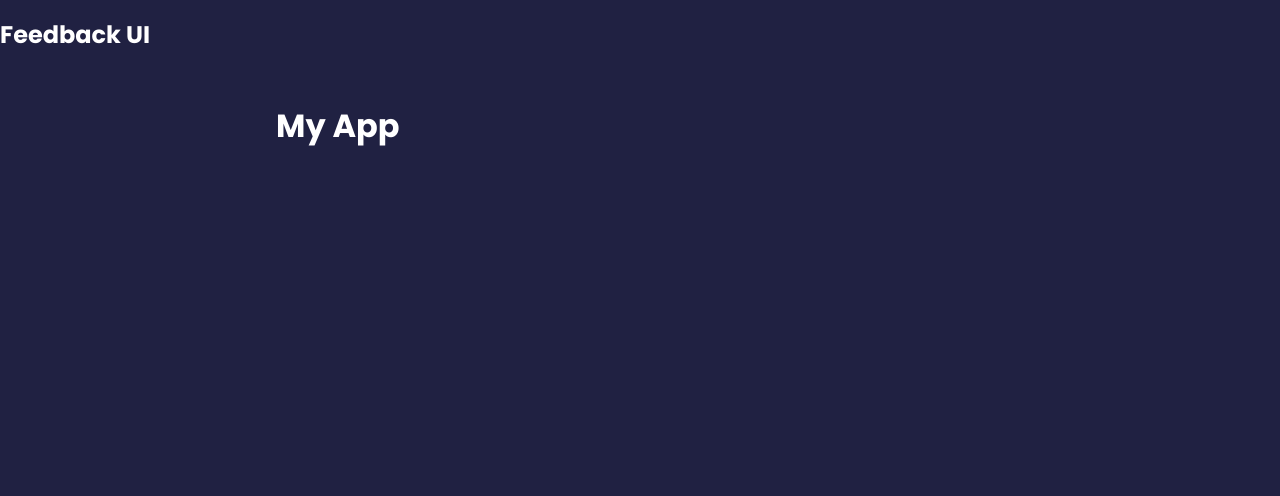
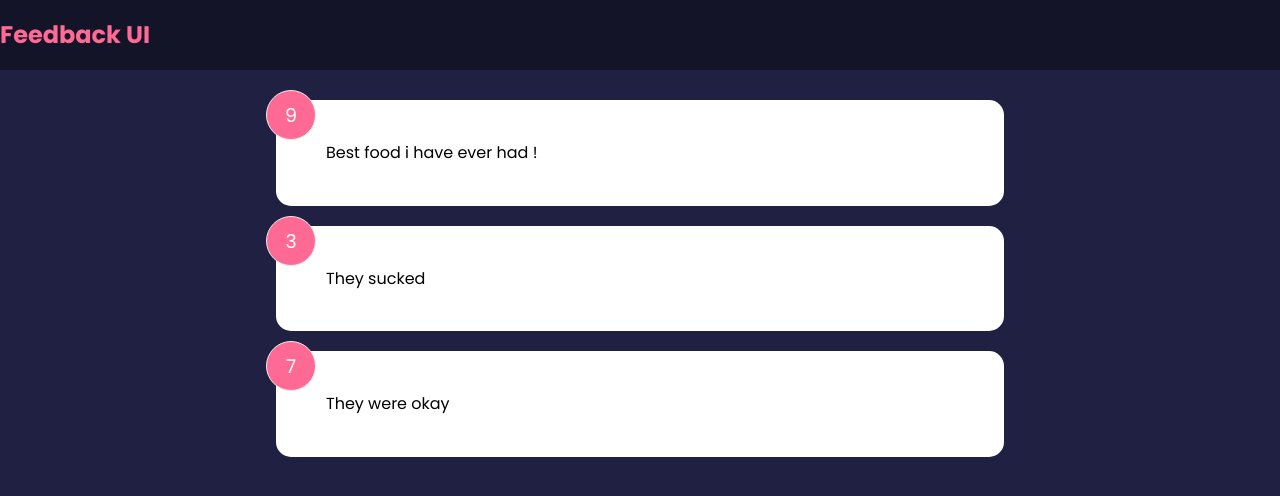
Before and after one commit to 4lexjandro/Jan24, a React (Create React App) app: page / in a window 1280 px wide. Shown: the top 496 px of the page. Built offline with nearby package versions, Linux system fonts and the light colour scheme.

Commit message:
card component working fine

```diff
--- a/package.json
+++ b/package.json
@@ -8,6 +8,7 @@
     "@testing-library/user-event": "^13.5.0",
     "react": "^17.0.2",
     "react-dom": "^17.0.2",
+    "react-icons": "^4.3.1",
     "react-scripts": "5.0.0",
     "web-vitals": "^2.1.3"
   },
--- a/src/App.js
+++ b/src/App.js
@@ -1,39 +1,20 @@
-import React from 'react'
-
-
-
-
+import {useState} from 'react'
 import Header from "./components/Header"
+import FeedbackList from "./components/FeedbackList"
+import FeedbackData from './data/FeedbackData'
 
 
 function App() {
-
-
+    const [feedback, setFeedback] = useState (FeedbackData)
 
     return (
         <>
             <Header />
             <div className='container'>
-            <h1>My App</h1>
+            <FeedbackList feedback={feedback}/>
             </div>
         </>
-
-
     )
 }
 
 export default App
-
-
-
-//Anything major - git add *
-// Git status
-// Git commit -m "message here"
-//Git push
-
-//Git log (commit history)
-//GIT CHECKOUT "BRANCH NAME" - Switches branches
-//Git pull to pull branches
-//Git merge PadInput/ or branch name
-
-//Source control in VS accept current changes for package-lock.json
--- /dev/null
+++ b/src/components/FeedbackItem.jsx
@@ -0,0 +1,27 @@
+import PropTypes from 'prop-types'
+import Card from './shared/Card'
+
+
+
+
+function FeedbackItem({item}) {
+
+
+
+
+
+  return (
+    <Card >
+
+      <div className='num-display'>{item.rating}</div>
+      <div className='text-display'>{item.text}</div>
+
+  </Card>
+  )
+}
+
+FeedbackItem.propTypes = {itemitem: PropTypes.object.isRequired,
+}
+
+
+export default FeedbackItem;
--- /dev/null
+++ b/src/components/FeedbackList.jsx
@@ -0,0 +1,28 @@
+import FeedbackItem from './FeedbackItem'
+import PropTypes from 'prop-types'
+
+function FeedbackList({feedback}) {
+    if (!feedback || feedback.length === 0){
+        return <p>No Feedback yet</p>
+    }
+
+
+
+  return <div className='feedback-list'>
+      {feedback.map((item) => (
+          <FeedbackItem key={item.id} item={item} />
+
+      ))}
+  </div>;
+}
+FeedbackList.propTypes = {
+    feedback: PropTypes.arrayOf (
+        PropTypes.shape({
+        id: PropTypes.number.isRequired,
+        text: PropTypes.string.isRequired,
+        rating: PropTypes.number.isRequired,
+    })
+    )
+}
+
+export default FeedbackList;
--- a/src/components/Header.jsx
+++ b/src/components/Header.jsx
@@ -5,9 +5,19 @@
 
 
 
-function Header({ text }) {
+function Header({ text, bgColor, textColor }) {
+ const headerStyles = {
+    backgroundColor: bgColor,
+    color: textColor,
+
+    }
+
+
+
+
+
   return (
-    <header>
+    <header style ={headerStyles}>
         <div className='comtainer'>
           <h2>{text}</h2>
         </div>
@@ -18,10 +28,14 @@
 
 Header.defaultProps = {
     text: 'Feedback UI',
+    bgColor: 'rgba(0,0,0,0.4)',
+    textColor: '#ff6a95',
 }
 
 Header.propTypes = {
-    text: PropTypes.string
+    text: PropTypes.string,
+    bgColor: PropTypes.string,
+    textColor: PropTypes.string,
 }
 
 export default Header;
--- /dev/null
+++ b/src/components/shared/Card.jsx
@@ -0,0 +1,36 @@
+
+import PropTypes from 'prop-types'
+
+
+function Card({children, reverse}) {
+
+  //conditional class
+  //return <div className={"card ${reverse && 'reverse'}"}>{children}</div>
+
+
+
+  //conditional styling
+  return (
+      <div className="card" style={{
+          backgroundColor: reverse ? 'rgba(0,0,0,0.4)' : '#fff',
+          color: reverse ? '#fff' : '#000',
+      }}
+      >
+          {children}
+      </div>
+  )
+
+
+}
+
+Card.defaultProps = {
+    reverse: false,
+}
+
+
+
+Card.propTypes = {
+    children: PropTypes.node.isRequired,
+    reverse: PropTypes.bool,
+}
+export default Card;
--- /dev/null
+++ b/src/data/FeedbackData.js
@@ -0,0 +1,22 @@
+const FeedbackData = [
+    {
+        id:1,
+        rating:9,
+        text: 'Best food i have ever had !',
+    },
+
+    {
+        id:2,
+        rating:3,
+        text: 'They sucked',
+    },
+
+    {
+        id:3,
+        rating:7,
+        text: 'They were okay',
+    },
+
+]
+
+export default FeedbackData
```
Also changed, not shown: 1 other file (tests, documents, lock files or other folders).
